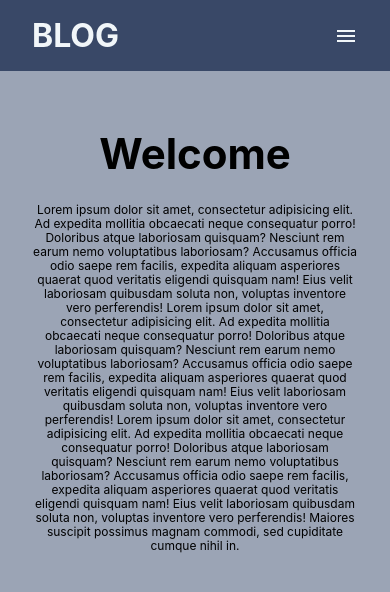
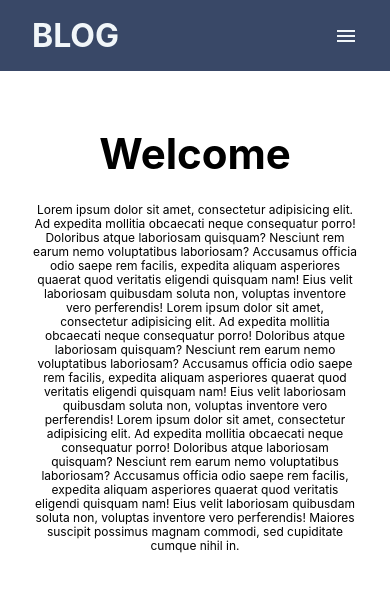
Before and after one commit to Mud2003/Blogger-app, a React (Create React App) app: page / in a window 390 px wide. Shown: the top 592 px of the page. Built offline with nearby package versions, Linux system fonts and the light colour scheme.

Commit message:
Update home.css

```diff
--- a/src/components/Pages/Home/home.css
+++ b/src/components/Pages/Home/home.css
@@ -4,7 +4,7 @@
     align-items: center;
     flex-direction: column;
     gap: 3rem;
-    background-color: #9BA4B5;
+    background-color: #fff;
     height: 100%;
     position: absolute;
 }
@@ -25,7 +25,7 @@
         align-items: center;
         flex-direction: column;
         gap: 2rem;
-        background-color: #9BA4B5;
+        background-color: #fff;
         height: 100%;
         position: absolute;
     }
@@ -46,7 +46,7 @@
         align-items: center;
         flex-direction: column;
         gap: 2rem;
-        background-color: #9BA4B5;
+        background-color: #fff;
         height: 100%;
         position: absolute;
     }
@@ -67,7 +67,7 @@
         align-items: center;
         flex-direction: column;
         gap: 2rem;
-        background-color: #9BA4B5;
+        background-color: #fff;
         height: 100%;
         position: absolute;
     }
@@ -88,7 +88,7 @@
         align-items: center;
         flex-direction: column;
         gap: 2rem;
-        background-color: #9BA4B5;
+        background-color: #fff;
         height: 100%;
         position: absolute;
     }
@@ -109,7 +109,7 @@
         align-items: center;
         flex-direction: column;
         gap: 1.5rem;
-        background-color: #9BA4B5;
+        background-color: #fff;
         height: 100%;
         position: absolute;
     }
@@ -131,7 +131,7 @@
         align-items: center;
         flex-direction: column;
         gap: 1rem;
-        background-color: #9BA4B5;
+        background-color: #fff;
         height: 100%;
         position: absolute;
     }
```
